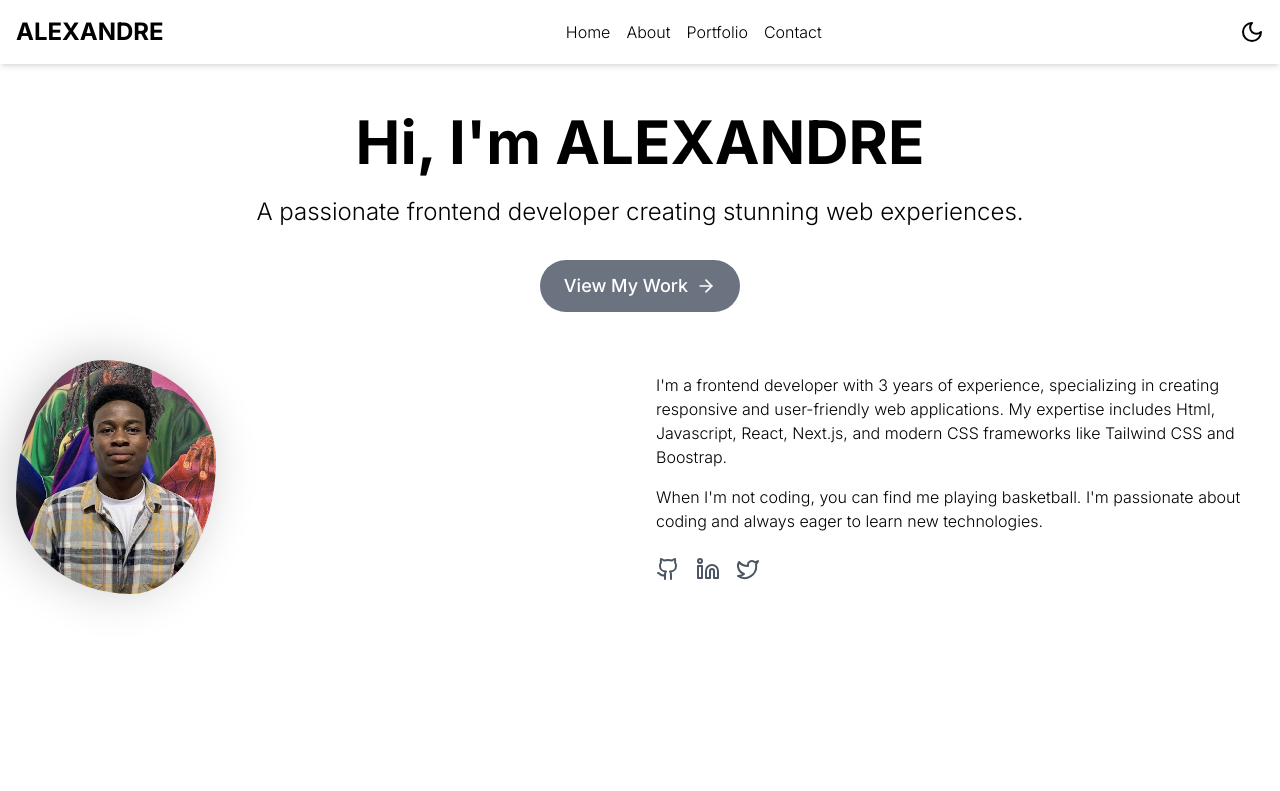
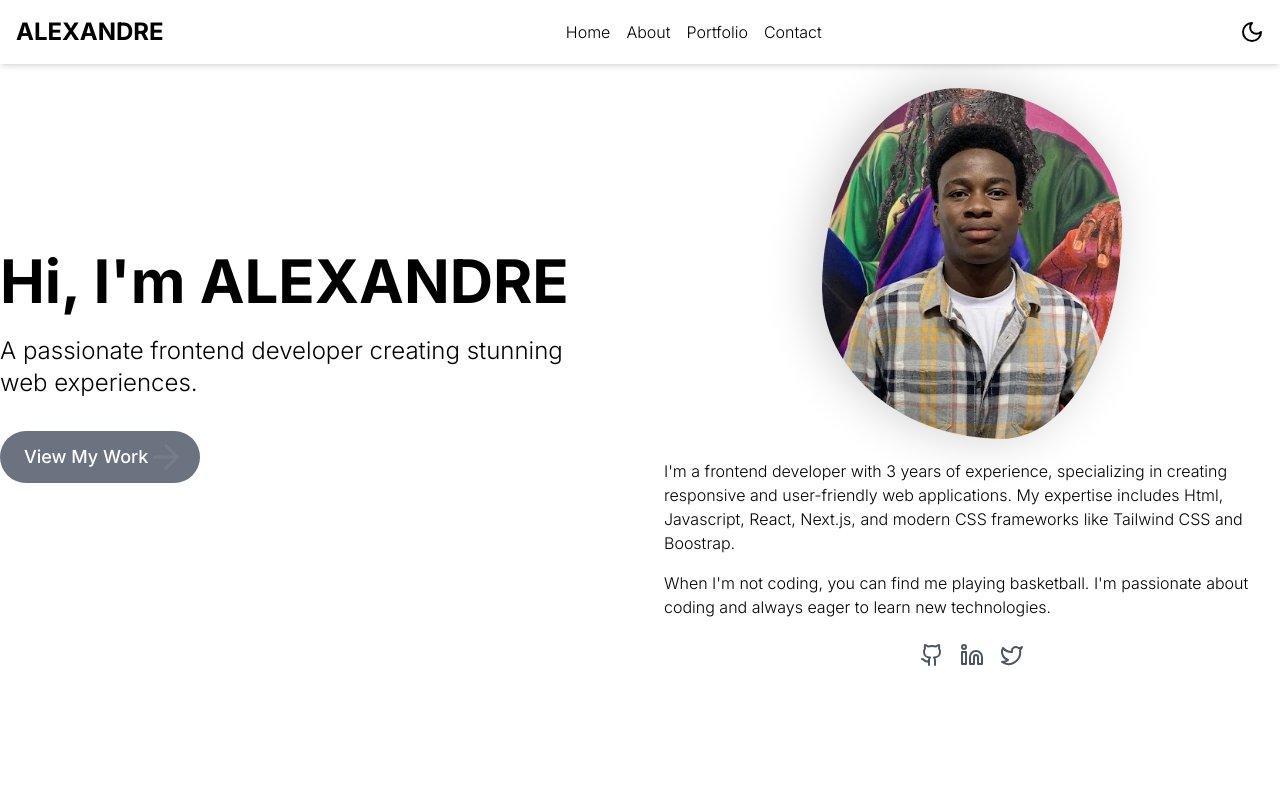
Before and after one commit to Beni-Alexandre/myPortfolio, a React (Vite) app: page / in a window 1280 px wide. Shown: the top 791 px of the page. Built offline with nearby package versions, Linux system fonts and the light colour scheme.

Commit message:
changed the homepage design

```diff
--- a/index.html
+++ b/index.html
@@ -10,7 +10,7 @@
       href="https://fonts.googleapis.com/css2?family=Inter:ital,opsz,wght@0,14..32,100..900;1,14..32,100..900&display=swap"
       rel="stylesheet"
     />
-    <title>ALeXANDRE</title>
+    <title>ALEXANDRE</title>
   </head>
   <body>
     <div id="root"></div>
--- a/src/App.tsx
+++ b/src/App.tsx
@@ -6,7 +6,7 @@ import "./index.css";
 import Contact from "./contact";
 function App() {
   return (
-    <div className="dark:bg-black dark:text-white ">
+    <div className="dark:bg-black dark:text-white min-h-screen items-center justify-center">
       <Routes>
         <Route path="/" element={<Home />} />
         <Route path="/about" element={<About />} />
--- a/src/about.tsx
+++ b/src/about.tsx
@@ -43,7 +43,7 @@ function About() {
   return (
     <div>
       <Header />
-      <div className="container mx-auto px-4 py-12 mt-[64px] min-h-screen items-center justify-center">
+      <div className="container mx-auto px-4 py-12 mt-[64px] ">
         <h1 className="text-2xl md:text-3xl  mb-8">About Me</h1>
         <div className="grid md:grid-cols-2 gap-8 items-center  ">
           <div>
--- a/src/components/Footer.tsx
+++ b/src/components/Footer.tsx
@@ -2,7 +2,7 @@ function Footer() {
   return (
     <footer className="bg-white dark:bg-black shadow-md mt-12 ">
       <div className="container mx-auto px-4 py-6 flex flex-col md:flex-row justify-between items-center">
-        <p>&copy; {new Date().getFullYear()} Your Name. All rights reserved.</p>
+        <p>&copy; {new Date().getFullYear()} Alexandre. All rights reserved.</p>
       </div>
     </footer>
   );
--- a/src/contact.tsx
+++ b/src/contact.tsx
@@ -51,7 +51,7 @@ function Contact() {
   return (
     <div>
       <Header />
-      <div className="container mx-auto px-4 py-12 mt-[64px] animate-fade-in min-h-screen items-center justify-center">
+      <div className="container mx-auto px-4 py-12 mt-[64px] animate-fade-in ">
         <h1 className="text-2xl md:text-3xl mb-8">Contact Me</h1>
         <div className="max-w-2xl mx-auto">
           <form onSubmit={onSubmit} className="space-y-6">
--- a/src/home.tsx
+++ b/src/home.tsx
@@ -6,9 +6,9 @@ function Home() {
   return (
     <div>
       <Header />
-      <div className="container mx-auto px-4 py-12 mt-200px mt-[64px] min-h-screen items-center justify-center">
-        <section className="text-center mb-12">
-          <h1 className="text-4xl md:text-6xl font-bold mb-6 animate-fade-in">
+      <div className=" container mx-auto flex flex-col md:flex-row items-center justify-between gap-12 py-12 mt-[40px]  ">
+        <div className="md:w-1/2 text-center md:text-left mb-5">
+          <h1 className="text-4xl md:text-6xl lg:text-6xl font-bold mb-6 animate-fade-in">
             Hi, I'm <span className="">ALEXANDRE</span>
           </h1>
           <p className="text-xl md:text-2xl mb-8 animate-fade-in-delay-1">
@@ -16,24 +16,24 @@ function Home() {
           </p>
           <Link
             to="/portfolio"
-            className="inline-flex items-center px-6 py-3 text-lg font-medium text-white bg-gray-500 rounded-full hover:bg-blue-600 transition-colors animate-fade-in-delay-2"
+            className="inline-flex items-center px-6 py-3 text-lg font-medium text-white bg-gray-500 rounded-full hover:bg-indigo-800 transition-colors animate-fade-in-delay-2"
           >
             View My Work
-            <ArrowRight className="ml-2 h-5 w-5" />
+            <ArrowRight className="motion-safe:animate-ping  ml-2 h-5 w-5" />
           </Link>
-        </section>
+        </div>
 
-        <div className="grid md:grid-cols-2 gap-8 items-center animate-fade-in-delay-1">
-          <div className="text-center md:text-left">
+        <div className="md:w-1/2 animate-fade-in-right">
+          <div className="grid place-items-center mb-5">
             <img
               src="./mypic01.jpg"
               alt="alexandre"
-              width={200}
-              height={20}
-              className="rounded-full mx-auto md:mx-0 shadow-lg img01"
+              width={300}
+              height={300}
+              className="rounded-full mx-auto md:mx-0 shadow-lg img01 text-center"
             />
           </div>
-          <div>
+          <div className="flex flex-col items-center ">
             <p className="mb-4 dark:text-slate-400">
               I'm a frontend developer with 3 years of experience, specializing
               in creating responsive and user-friendly web applications. My
@@ -45,7 +45,7 @@ function Home() {
               passionate about coding and always eager to learn new
               technologies.
             </p>
-            <div className="flex justify-center md:justify-start space-x-4">
+            <div className="flex justify-center  space-x-4">
               <a
                 href="https://github.com/Beni-Alexandre"
                 target="_blank"
--- a/src/index.css
+++ b/src/index.css
@@ -42,7 +42,7 @@ html{
   }
 
   .animate-fade-in-delay-2 {
-    animation: fadeIn 0.5s ease-out 0.4s;
+    animation: fadeIn 1.5s ease-out 0.4s;
     opacity: 0;
     animation-fill-mode: forwards;
   }
--- a/src/porftfolio.tsx
+++ b/src/porftfolio.tsx
@@ -27,7 +27,7 @@ function Portfolio() {
   return (
     <div>
       <Header />
-      <div className="container mx-auto px-4 py-12 mt-[64px] min-h-screen items-center justify-center ">
+      <div className="container mx-auto px-4 py-12 mt-[64px]  ">
         <h1 className="text-2xl md:text-3xl mb-8">My Portfolio</h1>
         <div className="grid md:grid-cols-2 lg:grid-cols-3 gap-8 animate-fade-in-delay-3">
           {projects.map((project, index) => (
```
